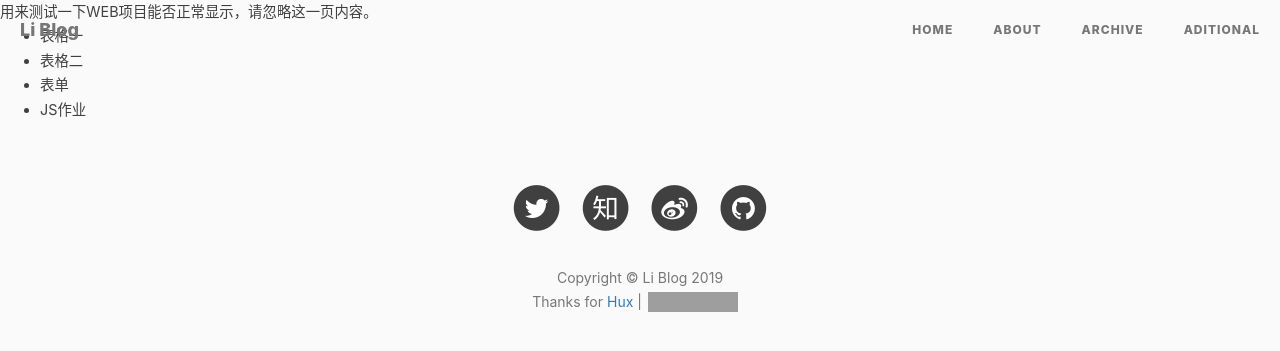
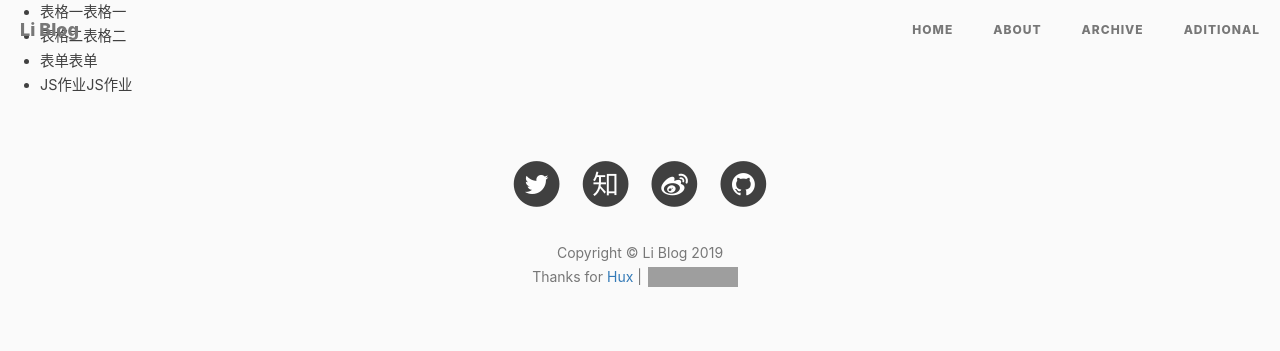
Before and after one commit to Mizirogi/Mizirogi.github.io, a Jekyll site: the page built from portfolio/index.html, in a window 1280 px wide. Shown: the top 351 px of the page. Built offline with Jekyll 4.4.1, drawn with Linux system fonts in a browser that asks for light colours; nearby versions of some CDN libraries; comment, search, counter and statistics services are not loaded; grey boxes are pictures that could not be loaded.

Commit message:
Update index.html

```diff
--- a/portfolio/index.html
+++ b/portfolio/index.html
@@ -16,12 +16,12 @@ layout: default
 	<body>
 		<div>
 
-		用来测试一下WEB项目能否正常显示，请忽略这一页内容。
+
 		<ul>
-			<li><a href="https://nextick.icu/myhjc/table1.html"></a>表格一</li>
-			<li><a href="https://nextick.icu/myhjc/table2.html"></a>表格二</li>
-			<li><a href="https://nextick.icu/myhjc/formFF.html"></a>表单</li>
-			<li><a href="https://nextick.icu/myhjc/jswork1.html"></a>JS作业</li>
+			<li><a href="https://nextick.icu/myhjc/table1.html">表格一</a>表格一</li>
+			<li><a href="https://nextick.icu/myhjc/table2.html">表格二</a>表格二</li>
+			<li><a href="https://nextick.icu/myhjc/formFF.html">表单</a>表单</li>
+			<li><a href="https://nextick.icu/myhjc/jswork1.html">JS作业</a>JS作业</li>
 		</ul>
 
 		</div>
```
